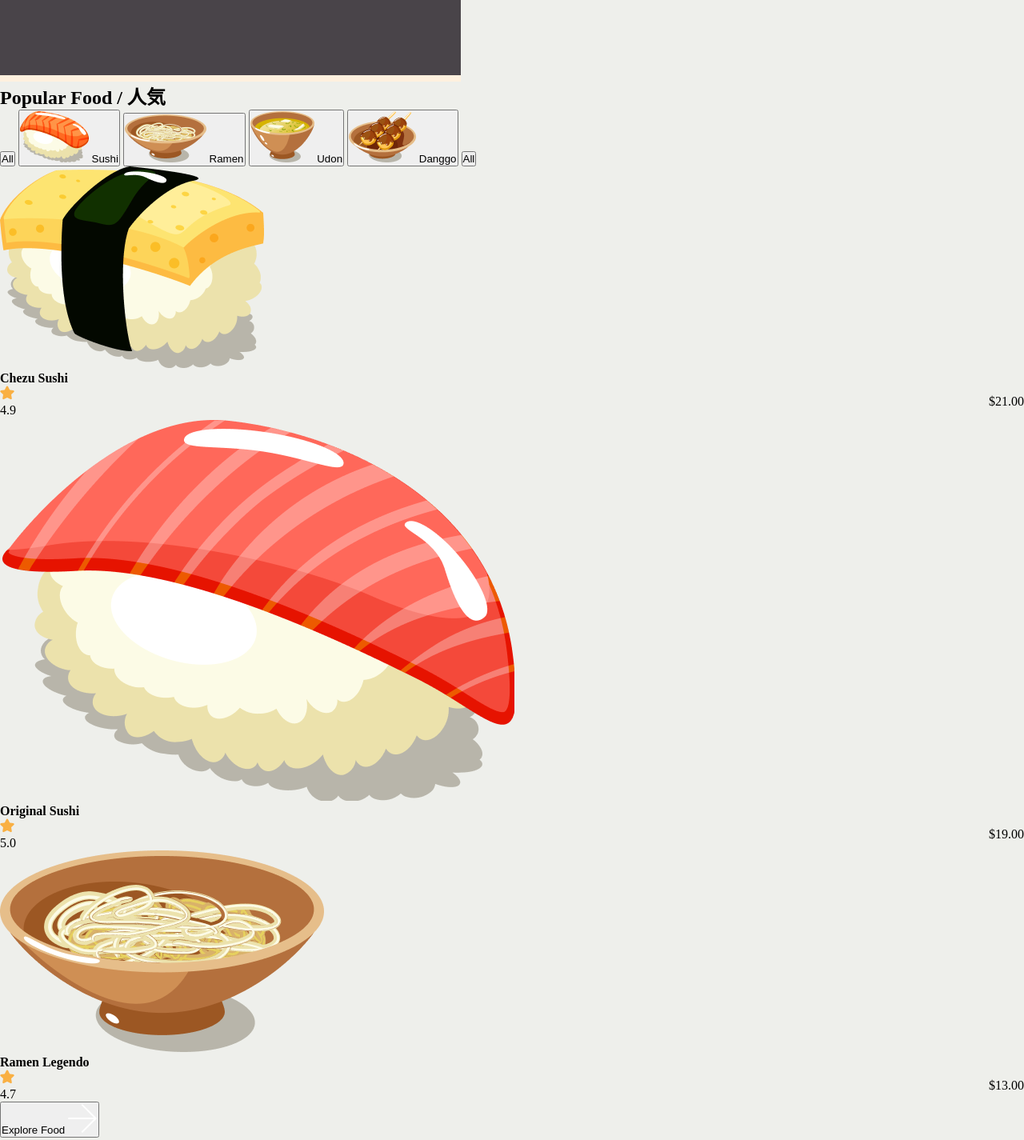
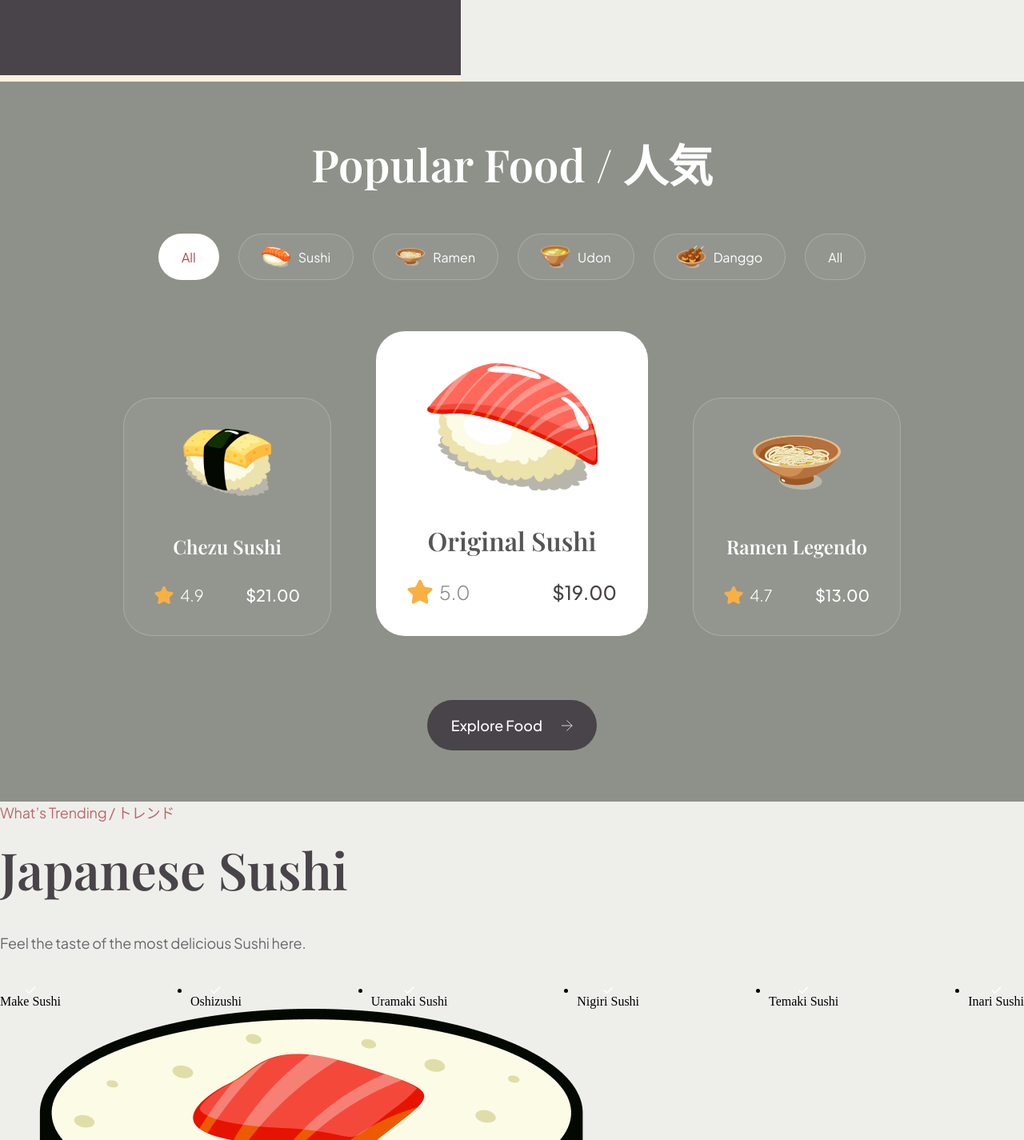
Before and after one commit to nargysc/sushiorder, a website built with Vite: page index.html in a window 1280 px wide. Shown: the part 1421-2846 px from the top of the page at 80% size. Built offline with nearby package versions, Linux system fonts and the light colour scheme.

Commit message:
created Trending Section

```diff
--- a/css/sections/popular.css
+++ b/css/sections/popular.css
@@ -0,0 +1,197 @@
+.popular-foods {
+  padding: 64px;
+
+  display: flex;
+  flex-direction: column;
+
+  background-color: #8E9189;
+  background-position: center;
+  background-repeat: no-repeat;
+  background-size: contain;
+
+  overflow: hidden;
+}
+
+.popular-foods__title {
+  font-size: 56px;
+  font-family: var(--playfair-display);
+  font-weight: 600;
+  line-height: 78px;
+  color: #fff;
+  text-align: center;
+}
+
+.popular-foods__filters {
+  margin-top: 48px;
+  max-width: 100%;
+  overflow-x: auto;
+
+  display: flex;
+  justify-content: center;
+  gap: 24px;
+}
+
+.popular-foods__filter-btn {
+  padding: 10px 28px;
+
+  display: flex;
+  flex-direction: row;
+  align-items: center;
+  gap: 10px;
+
+  background: rgba(255, 255, 255, 0.05);
+  border: 1px solid rgba(255, 255, 255, 0.2);
+  border-radius: 46px;
+
+  font-size: 16px;
+  font-weight: 300px;
+  line-height: 25px;
+  font-family: var(--plus-jakarta-sans);
+  color: #fff;
+  cursor: pointer;
+}
+
+.popular-foods__filter-btn img {
+  width: 36px;
+  height: 36px;
+  object-fit: contain;
+}
+
+.popular-foods__filter-btn.active {
+  background: #fff;
+  color: var(--primary-color)
+}
+
+.popular-foods__filter-btn:hover {
+  background: #fff;
+  color: var(--primary-color)
+}
+
+.popular-foods__catalogue {
+  margin-top: 64px;
+
+  display: flex;
+  justify-content: center;
+  align-items: flex-end;
+  flex-wrap: wrap;
+  gap: 56px;
+}
+
+.popular-foods__button {
+  width: fit-content;
+
+  padding: 20px 30px;
+  margin: 80px auto 0;
+
+  font-weight: 500;
+  font-size: 18px;
+  line-height: 23px;
+  font-family: var(--plus-jakarta-sans);
+  color: #fff;
+
+  border: none;
+  outline: none;
+  background: var(--secondary-color);
+  border-radius: 64px;
+  cursor: pointer;
+}
+
+.popular-foods__button img {
+  width: 14px;
+  height: 14px;
+  object-fit: contain;
+
+  margin-left: 21px;
+}
+
+.popular-foods__card {
+  padding: 38px;
+  min-width: 260px;
+  height: fit-content;
+
+  display: flex;
+  align-items: center;
+  flex-direction: column;
+
+  border-radius: 36px;
+  background: rgba(255, 255, 255, 0.05);
+  border: 1px solid rgba(255, 255, 255, 0.2);
+}
+
+.popular-foods__card-image {
+  width: 110px;
+  height: 84px;
+  object-fit: contain;
+}
+
+.popular-foods__card-title {
+  margin-top: 47px;
+
+  font-weight: 600;
+  font-size: 24px;
+  line-height: 32px;
+  font-family: var(--playfair-display);
+  color: #fff;
+  text-align: center;
+}
+
+.popular-foods__card-details {
+  width: 100%;
+  margin-top: 32px;
+}
+
+.popular-foods__card-rating {
+  display: flex;
+  align-items: center;
+  gap: 8px;
+}
+
+.popular-foods__card-rating img {
+  width: 24px;
+  height: 24px;
+  object-fit: contain;
+}
+
+.popular-foods__card-rating p {
+  font-size: 20px;
+  font-weight: 300;
+  font-family: var(--plus-jakarta-sans);
+  color: #fff;
+}
+
+.popular-foods__card-price {
+  font-size: 20px;
+  font-weight: 500;
+  font-family: var(--plus-jakarta-sans);
+  color: #fff;
+}
+
+.popular-foods__card.active-card {
+  background: #fff;
+  min-width: 340px;
+}
+
+.popular-foods__card.active-card .popular-foods__card-image {
+  width: 214px;
+  height: 160px;
+}
+
+.popular-foods__card.active-card .popular-foods__card-title {
+  color: var(--black-500);
+  font-size: 32px;
+}
+
+.popular-foods__card.active-card .popular-foods__card-rating img {
+  width: 32px;
+  height: 32px;
+}
+
+.popular-foods__card.active-card .popular-foods__card-rating p {
+  font-size: 24px;
+  color: var(--gray-100);
+}
+
+.popular-foods__card.active-card .popular-foods__card-price {
+  font-size: 24px;
+  color: var(--secondary-color)
+}
--- a/css/styles.css
+++ b/css/styles.css
@@ -5,8 +5,9 @@
 @import url("sections/header.css");
 @import url("sections/hero.css");
 @import url("sections/about.css");
+@import url("sections/popular.css");
 /*
-@import url("sections/popular.css");
+
 @import url("sections/trending.css");
 @import url("sections/subscribe.css");
 @import url("sections/footer.css");
--- a/index.html
+++ b/index.html
@@ -175,6 +175,178 @@ customers. </p>
         <img src="assets/arrow-right.svg"  alt="arrow-right" />
       </button>
     </section>
+
+    <section class="trending" id="food">
+      <section class="trending-sushi">
+        <div class="trending__content" data-aos="fade-right">
+          <p class="sushi__subtitle">What’s Trending / トレンド</p>
+
+          <h3 class="sushi__title">Japanese Sushi
+          </h3>
+          <p class="sushi__description">Feel the taste of the most delicious Sushi here.
+          </p>
+
+          <ul class="trending__list flex-between">
+            <li>
+              <div class="trending__icon flex-center">
+                <img src="assets/check.svg" alt="check" />
+              </div>
+              <p>Make Sushi</p>
+            </li>
+            <li>
+              <div class="trending__icon flex-center">
+                <img src="assets/check.svg" alt="check" />
+              </div>
+              <p>Oshizushi</p>
+            </li>
+            <li>
+              <div class="trending__icon flex-center">
+                <img src="assets/check.svg" alt="check" />
+              </div>
+              <p>Uramaki Sushi</p>
+            </li>
+            <li>
+              <div class="trending__icon flex-center">
+                <img src="assets/check.svg" alt="check" />
+              </div>
+              <p>Nigiri Sushi</p>
+              </li>
+            <li>
+              <div class="trending__icon flex-center">
+                <img src="assets/check.svg" alt="check" />
+              </div>
+              <p>Temaki Sushi</p>
+            </li>
+            <li>
+              <div class="trending__icon flex-center">
+                <img src="assets/check.svg" alt="check" />
+              </div>
+              <p>Inari Sushi</p>
+            </li>
+          </ul>
+        </div>
+
+        <div class="trending__image flex-center">
+          <img src="assets/sushi-5.png" alt="sushi-5" data-aos="fade-left" />
+
+          <div class="trending__arrow trending__arrow-left">
+            <img src="assets/arrow-vertical.svg" alt="arrow vertical" />
+          </div>
+
+          <div class="trending__arrow trending__arrow-bottom">
+            <img src="assets/arrow-horizontal.svg" alt="arrow horizontal" />
+          </div>
+        </div>
+
+      </section>
+
+      <div class="trending__discover" data-aos="zoom-in">
+        <p>Discover</p>
+      </div>
+
+      <section class="trending-drinks">
+        <div class="trending__image flex-center">
+          <img src="assets/sushi-4.png" alt="sushi-4" data-aos="fade-right" />
+
+          <div class="trending__arrow trending__arrow-top">
+            <img src="assets/arrow-horizontal.svg" alt="arrow horizontal" />
+          </div>
+  <div class="trending__arrow trending__arrow-right">
+            <img src="assets/arrow-vertical.svg" alt="arrow vertical" />
+          </div>
+        </div>
+
+        <div class="trending__content" data-aos="fade-left">
+          <p class="sushi__subtitle">What’s Trending / トレンド</p>
+
+          <h3 class="sushi__title">Japanese Drinks
+          </h3>
+          <p class="sushi__description">Feel the taste of the most delicious Japense drinks here.
+          </p>
+
+          <ul class="trending__list flex-between">
+            <li>
+              <div class="trending__icon flex-center">
+                <img src="assets/check.svg" alt="check" />
+              </div>
+              <p>Oruncha</p>
+            </li>
+            <li>
+              <div class="trending__icon flex-center">
+                <img src="assets/check.svg" alt="check" />
+              </div>
+              <p>
+                Sakura Tea</p>
+            </li>
+            <li>
+              <div class="trending__icon flex-center">
+                <img src="assets/check.svg" alt="check" />
+              </div>
+              <p>Aojiru</p>
+            </li>
+            <li>
+              <div class="trending__icon flex-center">
+                <img src="assets/check.svg" alt="check" />
+              </div>
+              <p>Ofukucha</p>
+            </li>
+            <li>
+              <div class="trending__icon flex-center">
+                <img src="assets/check.svg" alt="check" />
+              </div>
+                       <p>Kombu-cha</p>
+            </li>
+            <li>
+              <div class="trending__icon flex-center">
+                <img src="assets/check.svg" alt="check" />
+              </div>
+              <p>Mugicha</p>
+            </li>
+          </ul>
+        </div>
+      </section>
+    </section>
+
+    <section class="subscription flex-center" id="services">
+      <h2 data-aos="flip-down">
+        Get offers stright <br />
+        to your inbox
+      </h2>
+      <p data-aos="fade-up">Sign up for the Sushiman newsletter</p>
+
+      <div class="subscription__form" data-aos="fade-up">
+        <input type="text" placeholder="Enter your email address"/>
+        <button>Get Started</button>
+      </div>
+    </section>
+
+    <footer class="footer flex-between">
+      <h3 class="footer__logo">
+        <span>Sushi</span>man
+      </h3>
+      <ul class="footer__nav">
+        <li><a href="#menu">Menu</a></li>
+        <li><a href="#food">Food</a></li>
+        <li><a href="#services">Services</a></li>
+        <li><a href="#about-us">About Us</a></li>
+      </ul>
+
+      <ul class="footer__social">
+        <li class="flex-center">
+          <img src="assets/facebook.svg" alt="facebook" />
+        </li>
+        <li class="flex-center">
+          <img src="assets/instagram.svg" alt="instagram" />
+        </li>
+        <li class="flex-center">
+          <img src="assets/twitter.svg" alt="twitter" />
+        </li>
+      </ul>
+    </footer>
+
+    <script src="js/script.js" type="module"></script>
+  </body>
+</html>
     <script src="/js/script.js" type="module"></script>
   </body>
 </html>
```
